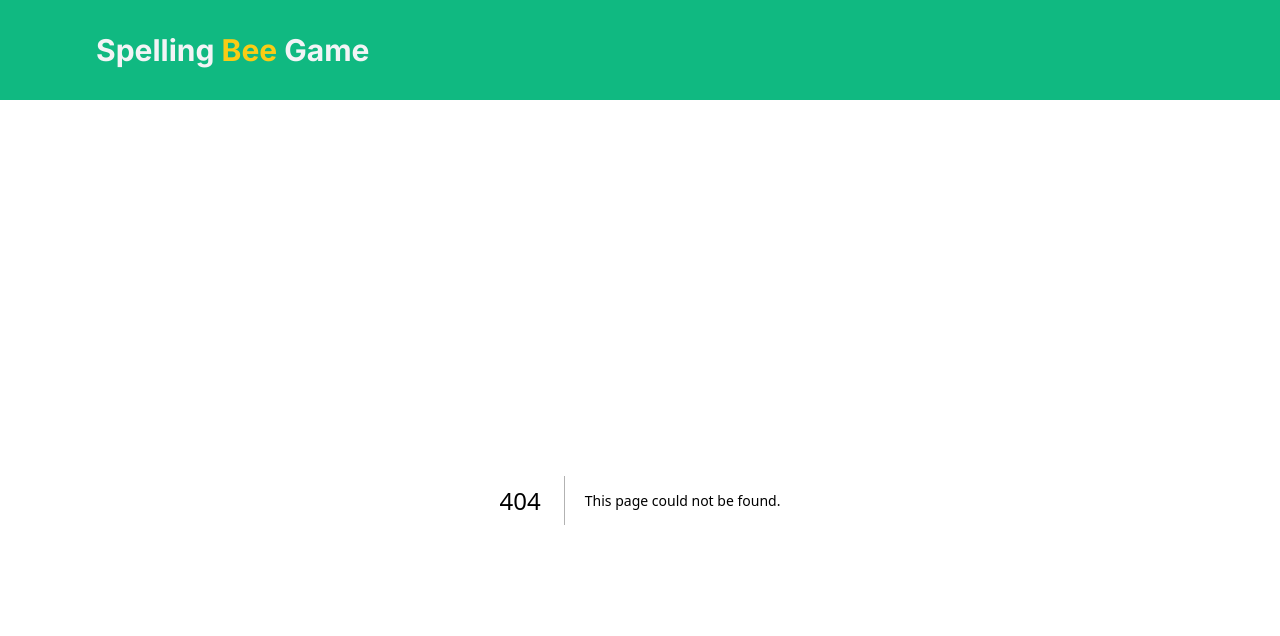
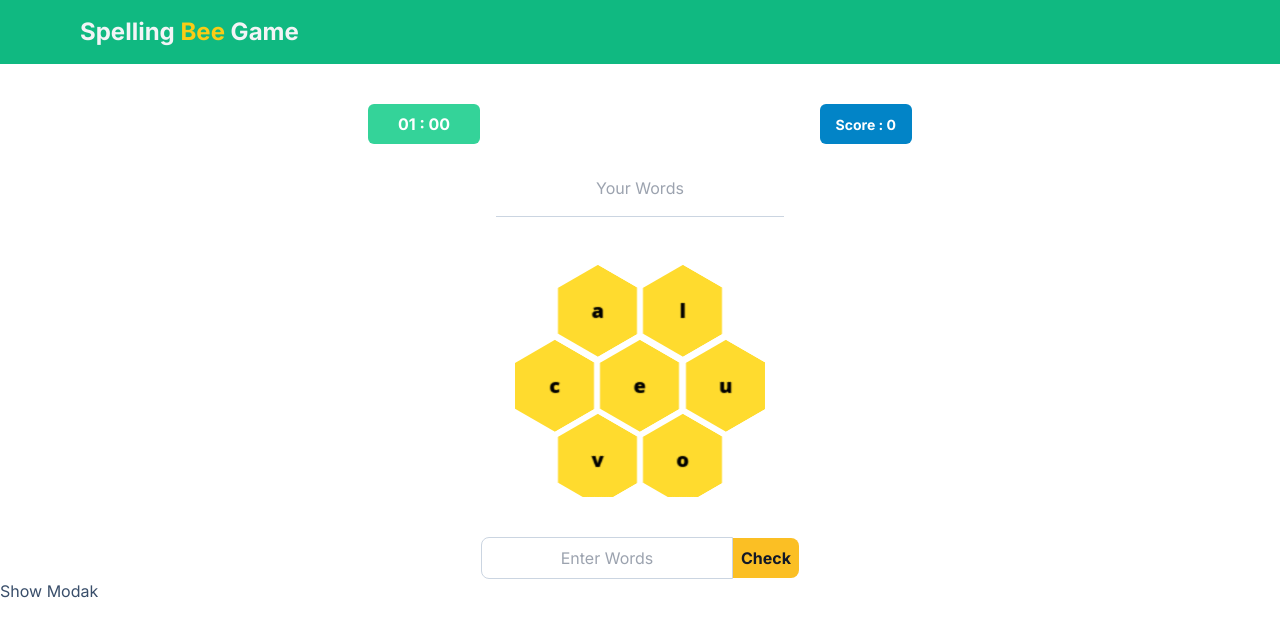
Before and after one commit to musayar9/Spelling-Bee, a Next.js app: page /english in a window 1280 px wide. Before the commit this address had no page. Shown: the top 636 px of the page. Built offline with nearby package versions, Linux system fonts and the light colour scheme.

Commit message:
created english page

```diff
--- /dev/null
+++ b/src/app/english/page.jsx
@@ -0,0 +1,7 @@
+import EnglishGame from "@/components/EnglishGame";
+
+const EnglishPage = () => {
+  return <EnglishGame />;
+};
+
+export default EnglishPage;
--- a/src/components/EnglishGame.jsx
+++ b/src/components/EnglishGame.jsx
@@ -1,11 +1,15 @@
+"use client";
 
+import { useGlobalContext } from "@/context/Context";
+import Game from "./Game";
+const EnglishGame = () => {
+  const { englishDictionary } = useGlobalContext();
 
-const EnglishGame = () => {
   return (
-    <div>
+    <>
+      <Game language={"english"} dictionary={englishDictionary} />
+    </>
+  );
+};
 
-    </div>
-  )
-}
-
-export default EnglishGame
+export default EnglishGame;
--- a/src/components/Game.jsx
+++ b/src/components/Game.jsx
@@ -135,7 +135,7 @@ export default function Game({ language, dictionary }) {
 
   // console.log("mathcWords", matchWords);
   return (
-    <div className="mx-auto max-w-8xl my-8">
+    <div className="mx-auto max-w-8xl my-6">
       {/* <div className="p-4 w-96">
           {matchWords.length > 0 && (
             <div className="rounded-md max-w-2xl mx-auto my-2 p-4">
@@ -358,20 +358,20 @@ export default function Game({ language, dictionary }) {
           <button
             type="submit"
             disabled={isInput}
-            className="rounded-e-lg  bg-amber-400 p-2 text-gray-900 font-bold outline-yellow-400"
+            className="rounded-e-lg  bg-amber-400 p-2 text-gray-900 font-bold hover:bg-amber-500 duration-150 ease-in-out"
           >
             Check
           </button>
         </form>
 
-       {
-       timer===0 && <RestartBtn/>
-
-       }
-
+        {timer === 0 && (
+          <div className="mt-4 flex items-center justify-center">
+            {" "}
+            <RestartBtn />
           </div>
-<button onClick={()=>setShow(true)}>Show Modak</button>
-
+        )}
+      </div>
+      <button onClick={() => setShow(true)}>Show Modak</button>
 
       {/* Show Results=  */}
       {show && (
@@ -391,8 +391,7 @@ export default function Game({ language, dictionary }) {
                   </button>
                 </div>
 
-                <div>
-                  <div className="my-8 ">
+                <div className="mt-4 ">
                   <ul className="space-y-2">
                     <li className="flex items-center justify-between border-b border-slate-300 p-3 text-sm">
                       <span className="">Correct Word Count</span>
@@ -423,15 +422,18 @@ export default function Game({ language, dictionary }) {
                       <span className="">Loser Second</span>
                       <span>{inCorrectWord * 2} sec.</span>
                     </li>
-                      <li className="flex items-center justify-between border-b border-slate-300 p-3 text-sm">
-                        <span className="">Total Point</span>
-                        <span>{point}</span>
-                      </li>
                   </ul>
+                  <p className="flex items-center justify-center space-x-4 mt-5 text-sm">
+                    <span className="text-xl font-semibold">Total Point</span>
+                    <span className="font-bold text-3xl text-amber-500">
+                      {point}
+                    </span>
+                  </p>
                 </div>
+                <div className="mt-4 flex items-center justify-end">
+                  {" "}
+                  <RestartBtn />
                 </div>
-
-                <RestartBtn/>
               </div>
             </div>
           </div>
--- a/src/components/Header.jsx
+++ b/src/components/Header.jsx
@@ -1,7 +1,12 @@
 import Link from "next/link";
 
 const Header = () => {
-  return <Link href="/turkish">Turkish</Link>;
+  return (
+    <div className="flex items-center gap-4">
+      <Link href="/turkish">Turkish</Link>
+      <Link href="/english">Englisj</Link>
+    </div>
+  );
 };
 
 export default Header;
--- a/src/components/Navbar.jsx
+++ b/src/components/Navbar.jsx
@@ -1,9 +1,9 @@
 const Navbar = () => {
   return (
     <div className="  bg-emerald-500">
-      <div className="max-w-6xl mx-auto p-8">
+      <div className="max-w-6xl mx-auto p-4">
         <div className="flex items-center">
-          <h4 className="text-3xl font-bold text-gray-100">
+          <h4 className="text-2xl font-bold text-gray-100">
             Spelling <span className="text-yellow-400">Bee</span> Game
           </h4>
         </div>
--- a/src/components/RestartBtn.jsx
+++ b/src/components/RestartBtn.jsx
@@ -4,14 +4,15 @@ const RestartBtn = () => {
   const { handleRestart } = useGlobalContext();
 
   return (
-    <div className=" flex items-center justify-center">
+
       <button
-        className="mt-5  px-4 py-2  bg-rose-950 rounded-md text-white"
+        className="  px-4 py-2  bg-rose-950 hover:bg-rose-800 duration-150
+         ease-in-out rounded-sm text-sm text-white"
         onClick={handleRestart}
       >
         Reset Game
       </button>
-    </div>
+
   );
 };
 
```
Lines whose indentation alone changed are shown as unchanged.
